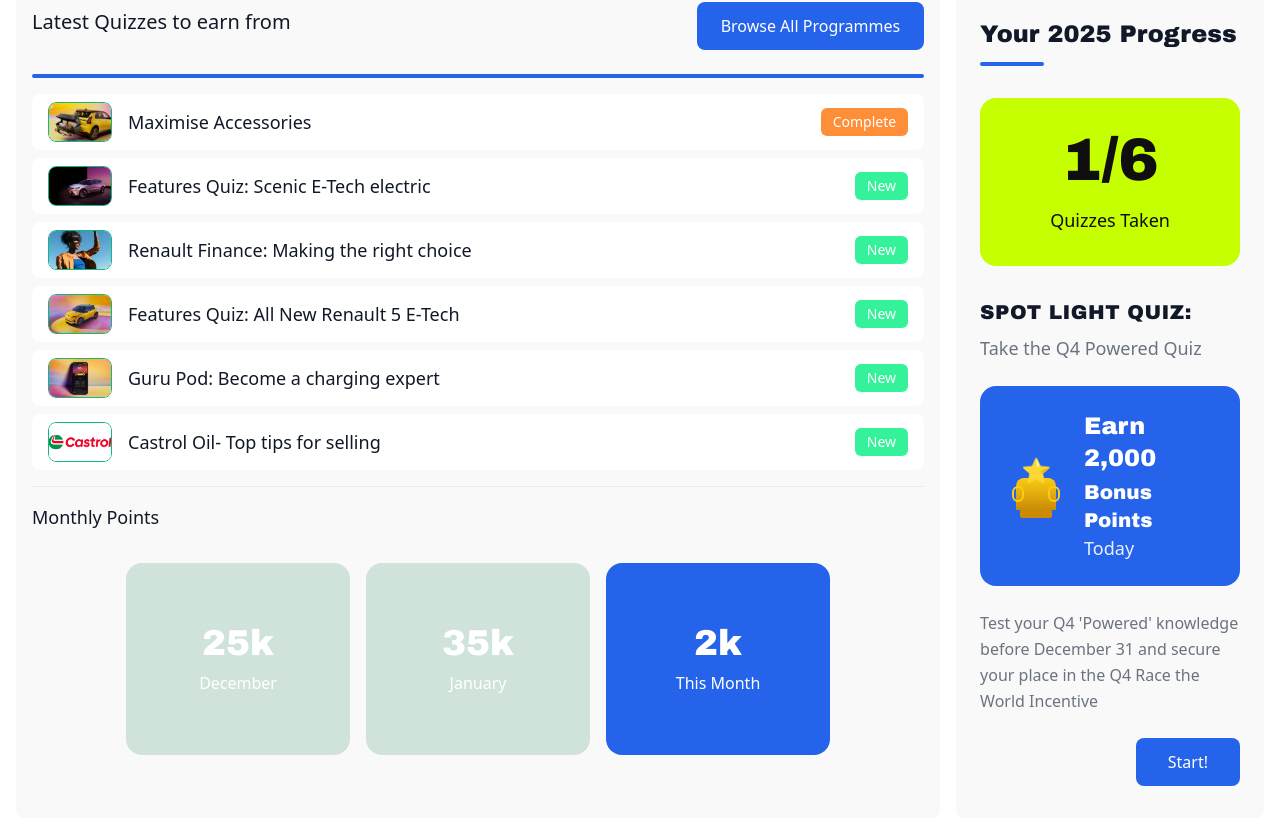
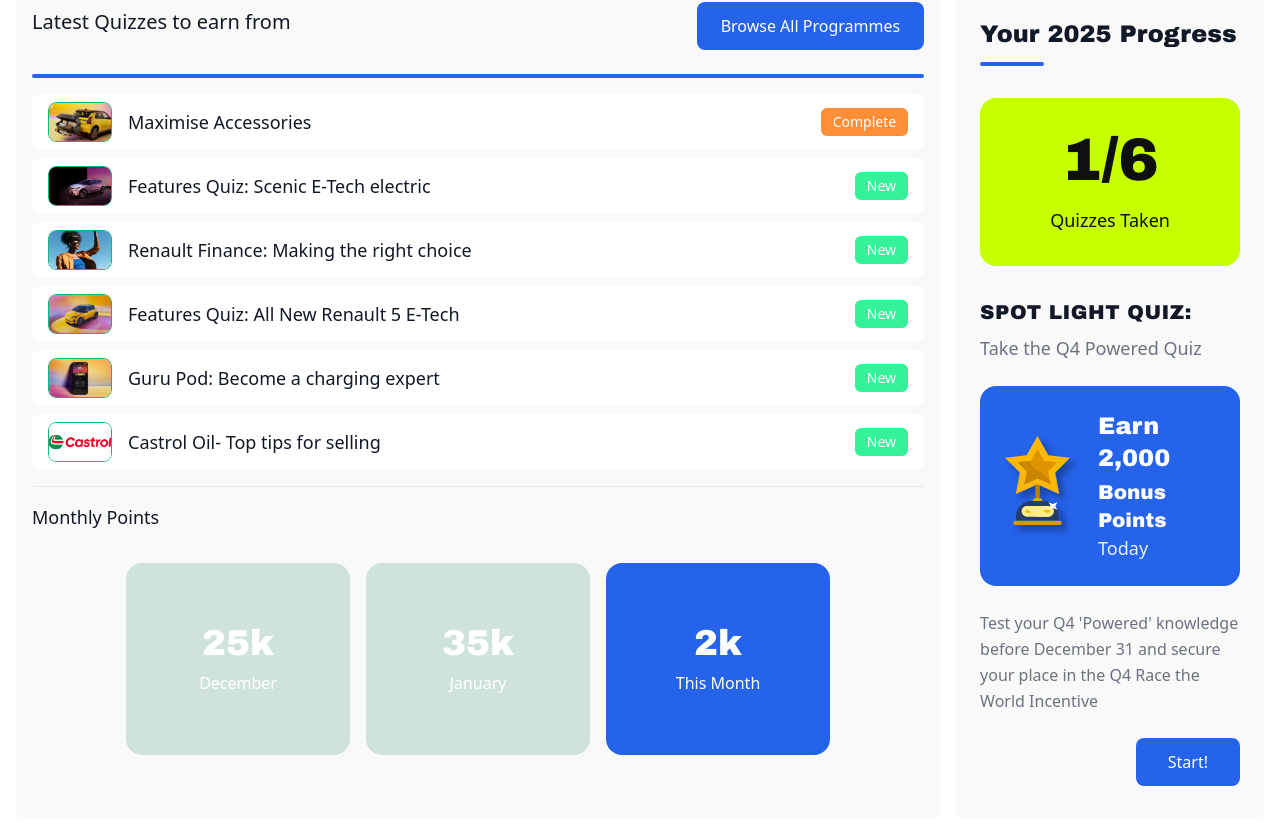
Before and after one commit to kavinsk23/sherbet-project, a React (Create React App) app: page / in a window 1280 px wide. Shown: the part 1043-1867 px from the top of the page. Built offline with nearby package versions, Linux system fonts and the light colour scheme.

Commit message:
landing page updated

```diff
--- a/src/components/ui/landing/Progress.tsx
+++ b/src/components/ui/landing/Progress.tsx
@@ -1,5 +1,6 @@
 import React from "react";
 import Button from "../common/Button";
+import trophy from "../../../assets/images/Tropy.svg";
 
 // TypeScript interfaces
 interface ProgressCardProps {
@@ -76,21 +77,8 @@
         <div className="flex items-center space-x-4">
           <div className="flex-shrink-0">
             {/* Trophy SVG */}
-            <div className="w-16 h-16 relative">
-              {/* Trophy Base */}
-              <div className="absolute bottom-0 left-1/2 transform -translate-x-1/2 w-8 h-3 bg-yellow-600 rounded-sm"></div>
-
-              {/* Trophy Cup */}
-              <div className="absolute bottom-2 left-1/2 transform -translate-x-1/2 w-10 h-8 bg-gradient-to-b from-yellow-400 to-yellow-600 rounded-t-lg"></div>
-
-              {/* Trophy Handles */}
-              <div className="absolute bottom-4 left-2 w-3 h-4 border-2 border-yellow-400 rounded-full"></div>
-              <div className="absolute bottom-4 right-2 w-3 h-4 border-2 border-yellow-400 rounded-full"></div>
-
-              {/* Star */}
-              <div className="absolute top-0 left-1/2 transform -translate-x-1/2 text-yellow-400 text-2xl">
-                ⭐
-              </div>
+            <div>
+              <img src={trophy} alt="trophy" />
             </div>
           </div>
 
```
Also changed, not shown: src/assets/images/Tropy.svg (added).
